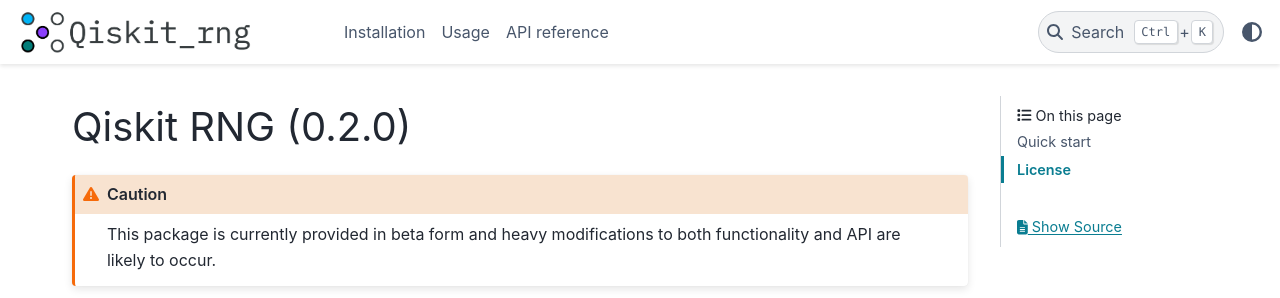
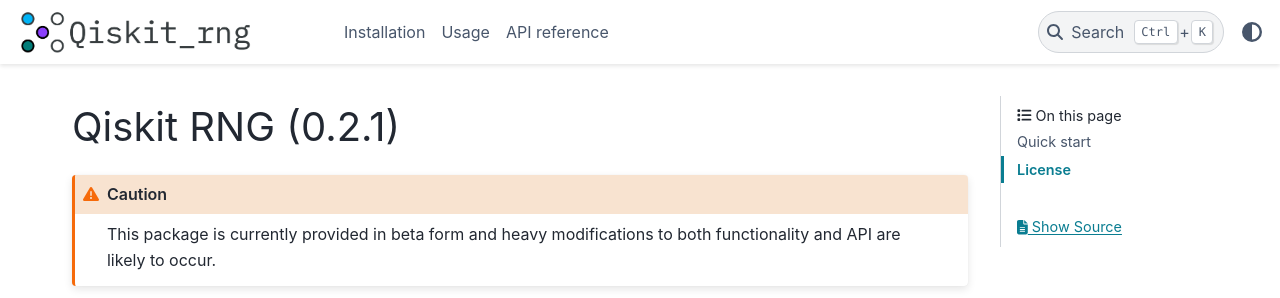
Before and after one commit to qiskit-community/qiskit_rng, a Sphinx documentation site: the page built from docs/index.rst, in a window 1280 px wide and 900 px high. Shown: the top 298 px of the window. Built offline with Sphinx 7.4.7 and the PyData theme 0.15.4, drawn with Linux system fonts in a browser that asks for light colours.

Commit message:
bump version (#9)

```diff
--- a/docs/conf.py
+++ b/docs/conf.py
@@ -34,7 +34,7 @@
 """
 
 # The short X.Y version
-version = "0.2.0"
+version = "0.2.1"
 
 
 rst_prolog = """
--- a/qiskit_rng/VERSION.txt
+++ b/qiskit_rng/VERSION.txt
@@ -1 +1 @@
-0.2.0
+0.2.1
```
